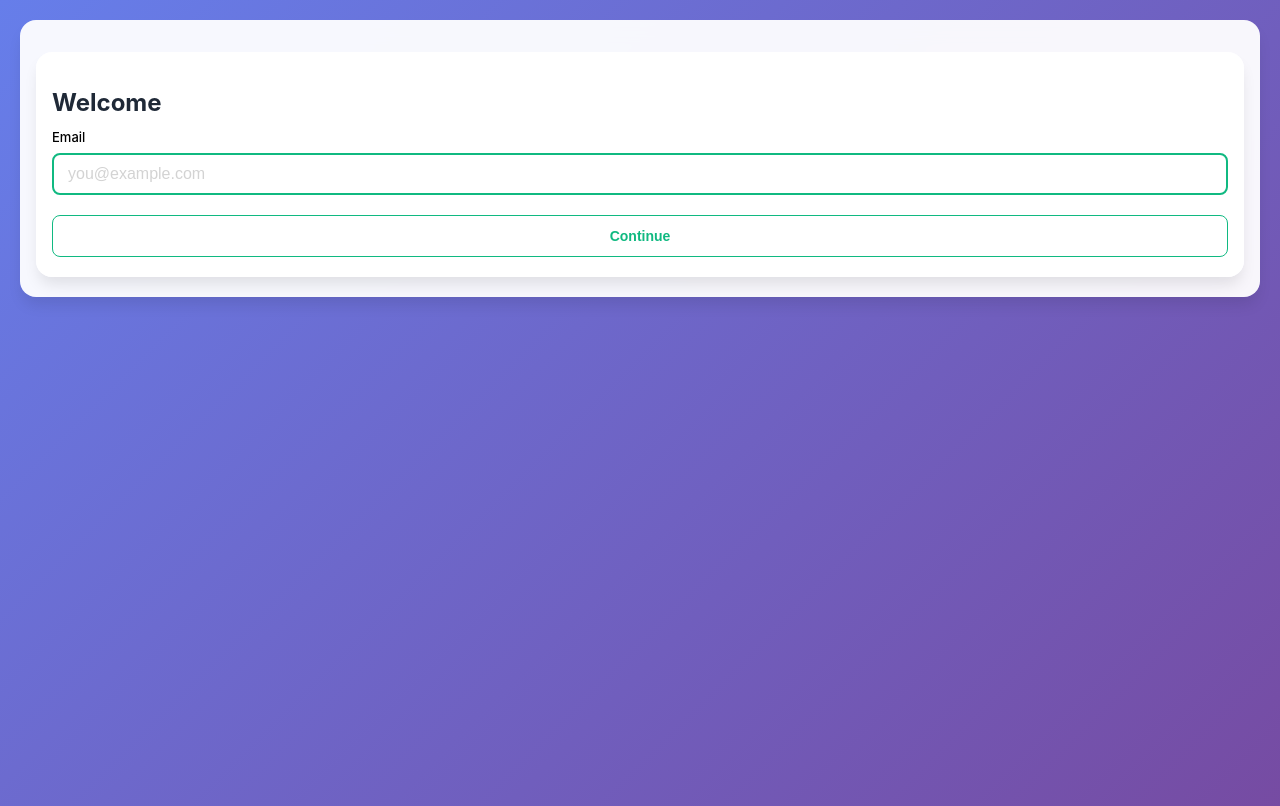
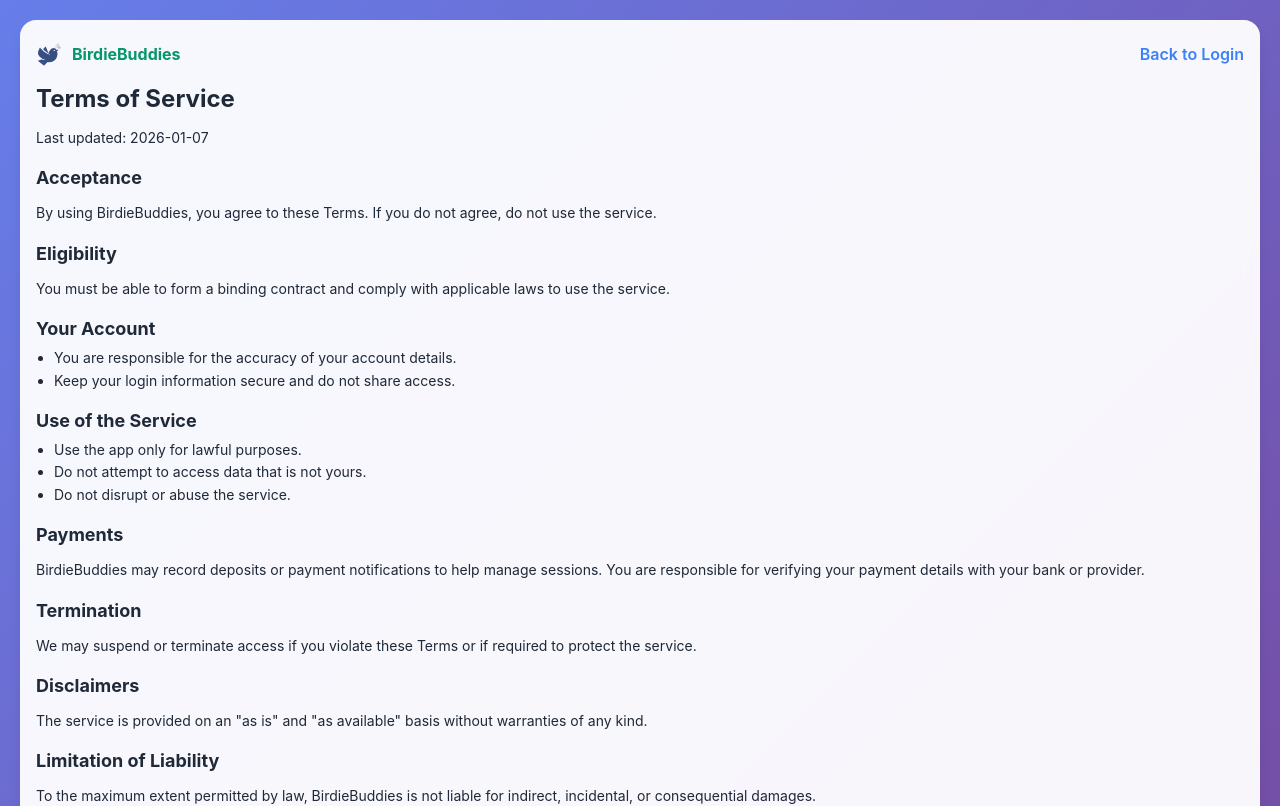
Before and after one commit to shinminje20/birdie-buddies-frontend, a React (Vite) app: page /terms in a window 1280 px wide. Before the commit this address led to /login. Shown: the top 806 px of the page. Built offline with nearby package versions, Linux system fonts and the light colour scheme; no server answers.

Commit message:
update privacy policy and terms of service

```diff
--- a/src/App.tsx
+++ b/src/App.tsx
@@ -5,6 +5,8 @@ import SessionDetailPage from "./pages/SessionDetailPage";
 import WalletPage from "./pages/WalletPage";
 import MyGamesPage from "./pages/MyGamesPage";
 import AdminPage from "./pages/AdminPage";
+import PrivacyPolicyPage from "./pages/PrivacyPolicyPage";
+import TermsOfServicePage from "./pages/TermsOfServicePage";
 // import ProfilePage from "./pages/ProfilePage"; // used as the login screen
 import LoginPage from "./pages/LoginPage";
 import {
@@ -28,6 +30,8 @@ export default function App() {
           </RequireGuest>
         }
       />
+      <Route path="/privacy" element={<PrivacyPolicyPage />} />
+      <Route path="/terms" element={<TermsOfServicePage />} />
 
       {/* Authenticated app */}
       <Route
--- a/src/pages/LoginPage.tsx
+++ b/src/pages/LoginPage.tsx
@@ -2,7 +2,7 @@
 import { useState } from "react";
 import MobileShell from "../components/MobileShell/MobileShell";
 import { useAuth } from "../lib/auth";
-import { useNavigate, useLocation, Navigate } from "react-router-dom";
+import { useNavigate, useLocation, Navigate, Link } from "react-router-dom";
 
 type Step = "email" | "login" | "signup" | "verify";
 
@@ -355,6 +355,14 @@ export default function LoginPage() {
             {error}
           </div>
         )}
+
+        <div className="legal-links">
+          <span>By continuing, you agree to our </span>
+          <Link to="/terms">Terms of Service</Link>
+          <span> and </span>
+          <Link to="/privacy">Privacy Policy</Link>
+          <span>.</span>
+        </div>
       </div>
     </MobileShell>
   );
--- /dev/null
+++ b/src/pages/PrivacyPolicyPage.tsx
@@ -0,0 +1,90 @@
+import { Link } from "react-router-dom";
+
+export default function PrivacyPolicyPage() {
+  return (
+    <div className="app-container legal-page">
+      <div className="main-content legal-content">
+        <div className="legal-topbar">
+          <div className="legal-brand">
+            <img
+              src="/birdie2.svg"
+              alt="BirdieBuddies"
+              width={28}
+              height={28}
+            />
+            <span>BirdieBuddies</span>
+          </div>
+          <Link className="legal-link" to="/login">
+            Back to Login
+          </Link>
+        </div>
+
+        <h1 className="page-title">Privacy Policy</h1>
+        <p className="legal-updated">Last updated: 2026-01-07</p>
+
+        <h2>Overview</h2>
+        <p>
+          This Privacy Policy explains how BirdieBuddies ("we", "us", "our")
+          collects, uses, and shares information when you use our app and
+          services.
+        </p>
+
+        <h2>Information We Collect</h2>
+        <ul>
+          <li>
+            Account details such as name, email address, and phone number.
+          </li>
+          <li>
+            Gmail data you authorize, limited to the minimum needed to detect
+            and process Interac e-transfer notifications.
+          </li>
+          <li>
+            Usage data such as pages visited and actions taken in the app.
+          </li>
+        </ul>
+
+        <h2>How We Use Information</h2>
+        <ul>
+          <li>Provide and operate the BirdieBuddies service.</li>
+          <li>Confirm and record payments or deposits tied to your account.</li>
+          <li>Improve, secure, and maintain the service.</li>
+        </ul>
+
+        <h2>Google Data Use</h2>
+        <p>
+          If you connect Gmail, we access Gmail data only to identify payment
+          notification emails and keep your account in sync. We do not use Gmail
+          data for advertising, nor do we sell it. We comply with the Google API
+          Services User Data Policy, including the Limited Use requirements.
+        </p>
+
+        <h2>Sharing</h2>
+        <p>
+          We share data only with service providers needed to operate the app
+          (for example, hosting and database services) or when required by law.
+          We do not sell personal information.
+        </p>
+
+        <h2>Retention</h2>
+        <p>
+          We retain your information as long as your account is active or as
+          needed to provide the service. You can request deletion at any time.
+        </p>
+
+        <h2>Your Choices</h2>
+        <ul>
+          <li>Revoke Gmail access at any time in your Google Account.</li>
+          <li>Request account deletion by contacting us.</li>
+        </ul>
+
+        <h2>Contact</h2>
+        <p>
+          Questions or requests:{" "}
+          <a className="legal-link" href="mailto:bdbirdies@gmail.com">
+            bdbirdies@gmail.com
+          </a>
+        </p>
+      </div>
+    </div>
+  );
+}
--- /dev/null
+++ b/src/pages/TermsOfServicePage.tsx
@@ -0,0 +1,85 @@
+import { Link } from "react-router-dom";
+
+export default function TermsOfServicePage() {
+  return (
+    <div className="app-container legal-page">
+      <div className="main-content legal-content">
+        <div className="legal-topbar">
+          <div className="legal-brand">
+            <img
+              src="/birdie2.svg"
+              alt="BirdieBuddies"
+              width={28}
+              height={28}
+            />
+            <span>BirdieBuddies</span>
+          </div>
+          <Link className="legal-link" to="/login">
+            Back to Login
+          </Link>
+        </div>
+
+        <h1 className="page-title">Terms of Service</h1>
+        <p className="legal-updated">Last updated: 2026-01-07</p>
+
+        <h2>Acceptance</h2>
+        <p>
+          By using BirdieBuddies, you agree to these Terms. If you do not agree,
+          do not use the service.
+        </p>
+
+        <h2>Eligibility</h2>
+        <p>
+          You must be able to form a binding contract and comply with applicable
+          laws to use the service.
+        </p>
+
+        <h2>Your Account</h2>
+        <ul>
+          <li>You are responsible for the accuracy of your account details.</li>
+          <li>Keep your login information secure and do not share access.</li>
+        </ul>
+
+        <h2>Use of the Service</h2>
+        <ul>
+          <li>Use the app only for lawful purposes.</li>
+          <li>Do not attempt to access data that is not yours.</li>
+          <li>Do not disrupt or abuse the service.</li>
+        </ul>
+
+        <h2>Payments</h2>
+        <p>
+          BirdieBuddies may record deposits or payment notifications to help
+          manage sessions. You are responsible for verifying your payment
+          details with your bank or provider.
+        </p>
+
+        <h2>Termination</h2>
+        <p>
+          We may suspend or terminate access if you violate these Terms or if
+          required to protect the service.
+        </p>
+
+        <h2>Disclaimers</h2>
+        <p>
+          The service is provided on an "as is" and "as available" basis without
+          warranties of any kind.
+        </p>
+
+        <h2>Limitation of Liability</h2>
+        <p>
+          To the maximum extent permitted by law, BirdieBuddies is not liable
+          for indirect, incidental, or consequential damages.
+        </p>
+
+        <h2>Contact</h2>
+        <p>
+          Questions about these Terms:{" "}
+          <a className="legal-link" href="mailto:bdbirdies@gmail.com">
+            bdbirdies@gmail.com
+          </a>
+        </p>
+      </div>
+    </div>
+  );
+}
--- a/src/styles/mobile.css
+++ b/src/styles/mobile.css
@@ -350,6 +350,82 @@
     padding: 20px 16px;
     box-shadow: var(--shadow-lg);
     gap: 12px
+}
+
+/* Legal Pages */
+.legal-page {
+    padding-bottom: 24px;
+}
+
+.legal-content {
+    text-align: left;
+}
+
+.legal-topbar {
+    display: flex;
+    align-items: center;
+    justify-content: space-between;
+    gap: 12px;
+    margin-bottom: 12px;
+}
+
+.legal-brand {
+    display: flex;
+    align-items: center;
+    gap: 8px;
+    font-weight: 700;
+    color: var(--primary-dark);
+}
+
+.legal-link {
+    color: var(--secondary);
+    text-decoration: none;
+    font-weight: 600;
+}
+
+.legal-link:hover {
+    text-decoration: underline;
+}
+
+.legal-updated {
+    color: var(--medium);
+    font-size: 12px;
+    margin-bottom: 16px;
+}
+
+.legal-content h2 {
+    font-size: 18px;
+    margin-top: 18px;
+    margin-bottom: 8px;
+}
+
+.legal-content p,
+.legal-content li {
+    font-size: 14px;
+    line-height: 1.6;
+    color: var(--dark);
+}
+
+.legal-content ul {
+    padding-left: 18px;
+    margin: 8px 0 12px;
+}
+
+.legal-links {
+    margin-top: 16px;
+    font-size: 12px;
+    color: var(--medium);
+    text-align: center;
+}
+
+.legal-links a {
+    color: var(--secondary);
+    font-weight: 600;
+    text-decoration: none;
+}
+
+.legal-links a:hover {
+    text-decoration: underline;
 }
 
  .back-button {
```
Lines whose indentation alone changed are shown as unchanged.
